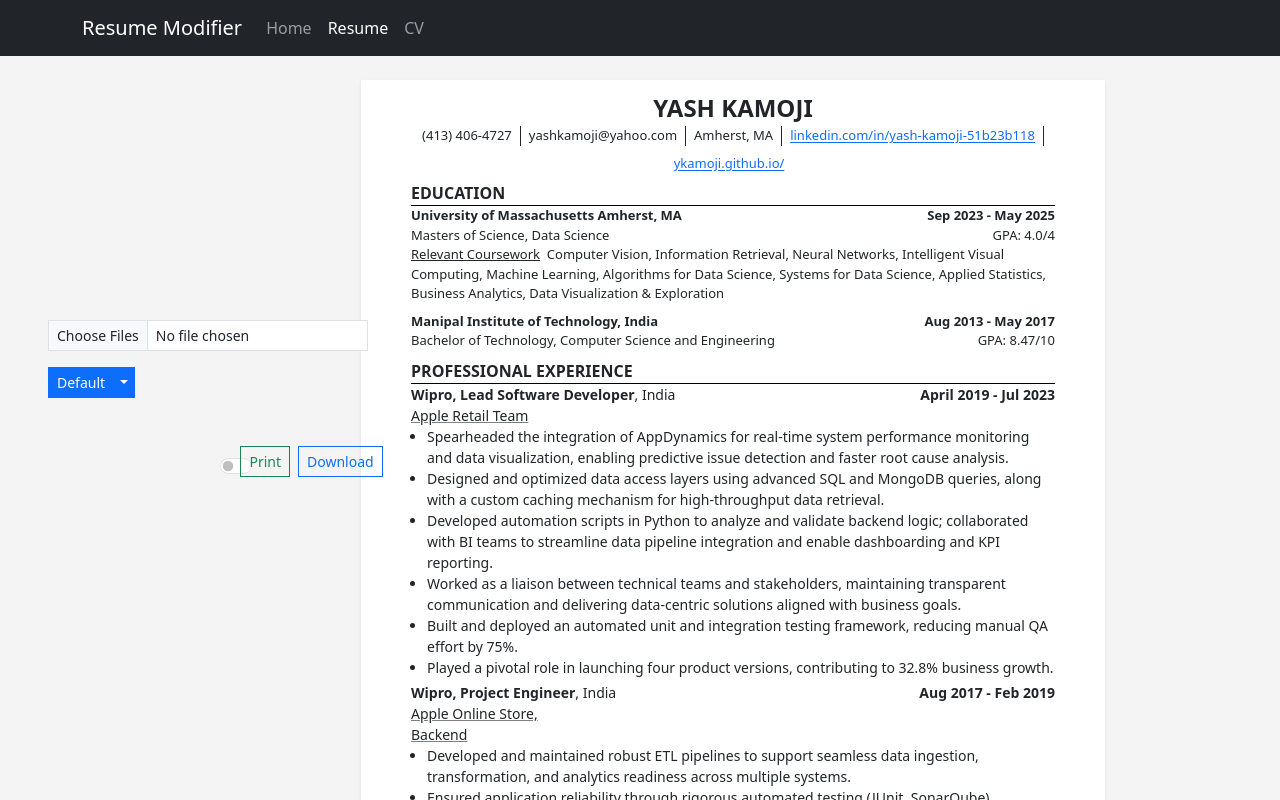
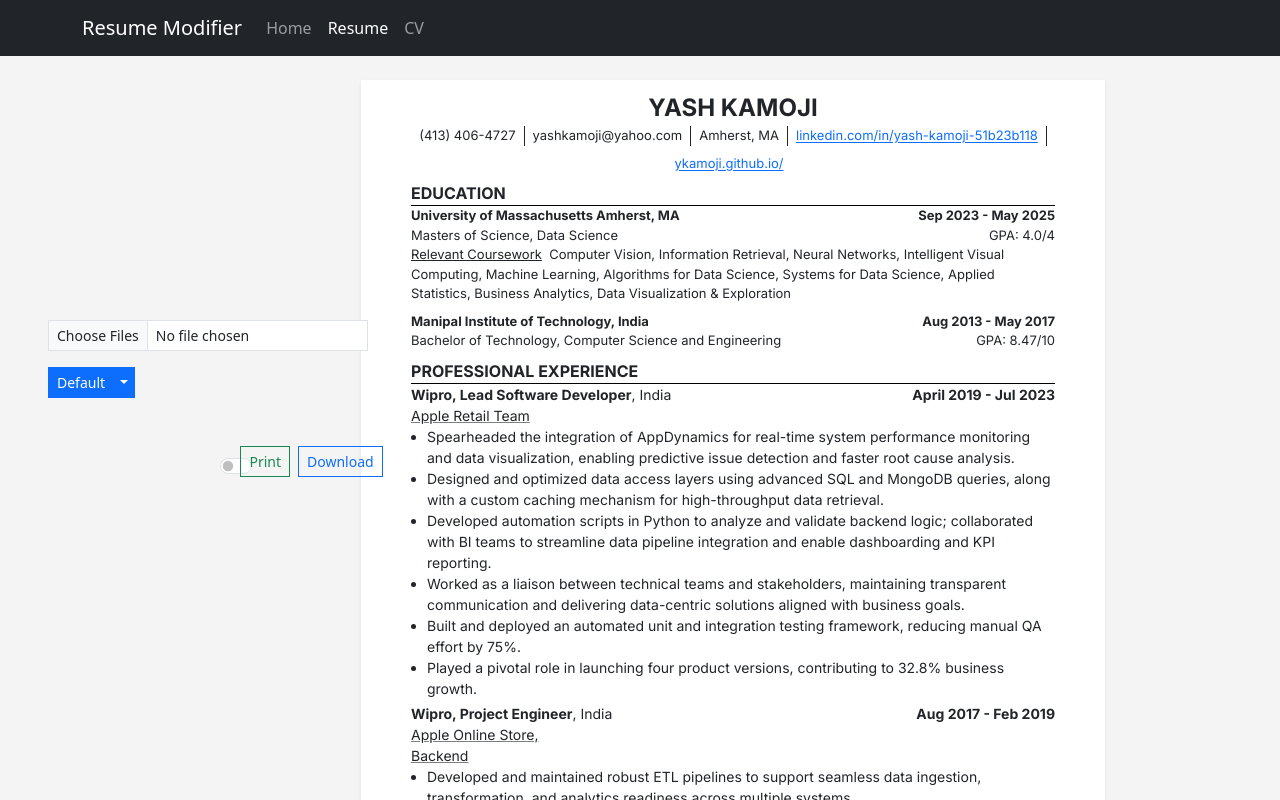
Before and after one commit to ykamoji/resume-modifier, a React (Vite) app: page /#/resume in a window 1280 px wide. Shown: the top 800 px of the page. Built offline with nearby package versions, Linux system fonts and the light colour scheme; the HTML template or start-up script is replaced by a standard one.

Commit message:
style changes

```diff
--- a/src/Components/Pages/Resume.css
+++ b/src/Components/Pages/Resume.css
@@ -1,9 +1,12 @@
+@import url('https://fonts.googleapis.com/css2?family=Inter:ital,wght@0,400;0,700;1,400;1,700&family=Merriweather:ital,wght@0,400;0,700;1,400;1,700&display=swap');
+
 
 #resume {
     padding: 10px 50px 10px 50px!important;
     /*font-family: Arial,Helvetica Neue,Helvetica,sans-serif!important;*/
     /*font-family: Calibri,Candara,Segoe,Segoe UI,Optima,Arial,sans-serif!important;*/
     /*font-family: 'Libre Franklin', 'Segoe UI', 'Arial', sans-serif !important;*/
+    font-family: 'Inter', Arial, sans-serif !important;
 }
 
 @page {
--- a/src/Components/Resume/Education/Education.tsx
+++ b/src/Components/Resume/Education/Education.tsx
@@ -17,11 +17,11 @@ const Education:(props:EducationListProps) => JSX.Element = ({education, editorC
                         {!edits[index].editorMode && <>
                             <Row className={"justify-content-between"}>
                                 <Col sm={{span: 9}} className={"name fw-bold text-start"}>{name}, {city}</Col>
-                                <Col sm={{span: 3}} className={"date fw-bold text-end dates"}>{date}</Col>
+                                <Col sm={{span: 3}} className={"fw-bold text-end dates"}>{date}</Col>
                             </Row>
                             <Row className={"justify-content-between"}>
                                 <Col sm={{span: 10}} className={"name text-start"}>{degree}</Col>
-                                <Col sm={{span: 2}} className={"date text-end"}>GPA: {gpa}</Col>
+                                <Col sm={{span: 2}} className={"text-end"}>GPA: {gpa}</Col>
                             </Row>
                             {courses && <div className={"courses"}><u>Relevant Coursework</u>&nbsp;&nbsp;{courses}</div>}
                         </>}
--- a/src/Components/Resume/Experience/Experience.tsx
+++ b/src/Components/Resume/Experience/Experience.tsx
@@ -17,7 +17,7 @@ const Experience:(props:ExperienceListProps) => JSX.Element = ({experienceCommon
                         {!edits[index].editorMode &&
                             <Row className={"justify-content-between"}>
                                 <Col sm={{span: 9}} className={"company text-start"}><span className={'fw-bold'}>{company}, {job}</span>, {city}</Col>
-                                <Col sm={{span: 3}} className={"date fw-bold text-end dates"}>{date}</Col>
+                                <Col sm={{span: 3}} className={"fw-bold text-end dates"}>{date}</Col>
                             </Row>}
                         {edits[index].editorMode &&
                             <Row className={"justify-content-between"}>
--- a/src/Components/Resume/Project/Project.tsx
+++ b/src/Components/Resume/Project/Project.tsx
@@ -32,7 +32,7 @@ const Project:(props:ProjectListProps) => JSX.Element = ({projectCommon, additio
                                     <Editor {...projectCommon} id={"code-"+index} >{code}</Editor>
                                 </>
                                 }
-                            {!edits[index].editorMode && <Col sm={{span:3}} className={"date fw-bold text-end .dates"}>{place+', '+date}</Col>}
+                            {!edits[index].editorMode && <Col sm={{span:3}} className={"date fw-bold text-end dates"}>{place+', '+date}</Col>}
                             {edits[index].editorMode  && <Editor {...projectCommon} classAdditional={"col-2"} id={"pace-"+index}>{place}</Editor>}
                             {edits[index].editorMode  && <Editor {...projectCommon} classAdditional={"col-2"} id={"date-"+index}>{date}</Editor>}
                         </Row>
--- a/src/UI/SectionHeading/SectionHeading.tsx
+++ b/src/UI/SectionHeading/SectionHeading.tsx
@@ -19,8 +19,8 @@ const SectionHeading:(props:SectionProp) => JSX.Element = (props) => {
 
     return (
         <>
-            <div className={"border-bottom border-1 border-black"}>
-                <div className={"text-uppercase fw-bolder section_heading"}>{capitalized_text}</div>
+            <div className={"border-bottom border-1 border-black text-uppercase fw-bold section_heading"}>
+               {capitalized_text}
             </div>
         </>
     )
```
